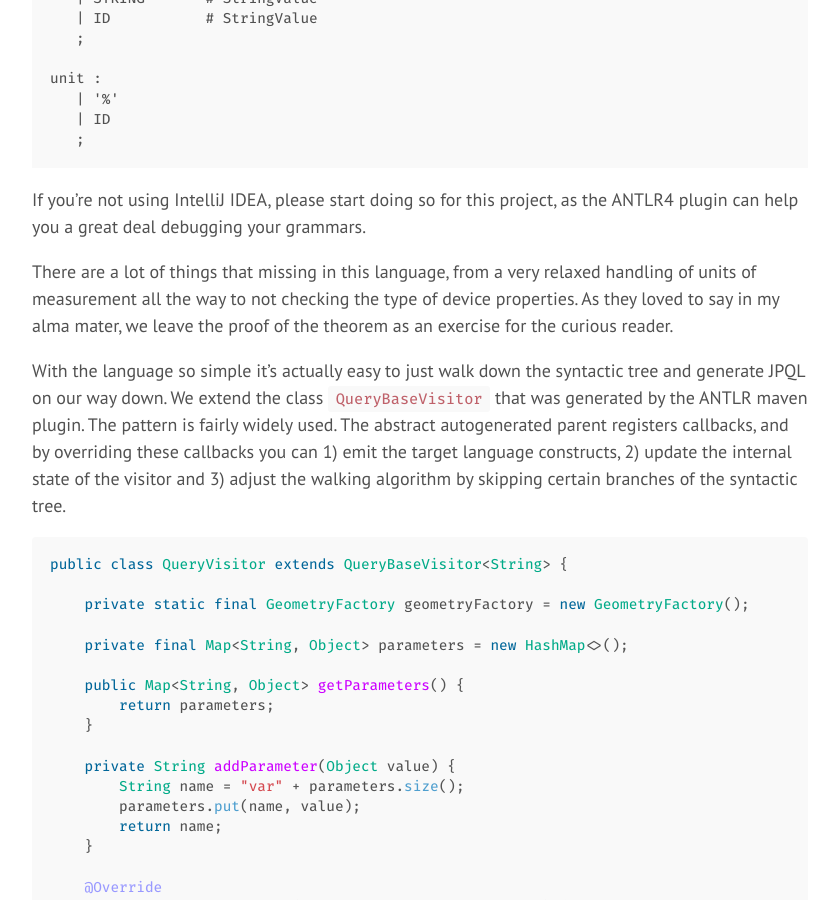
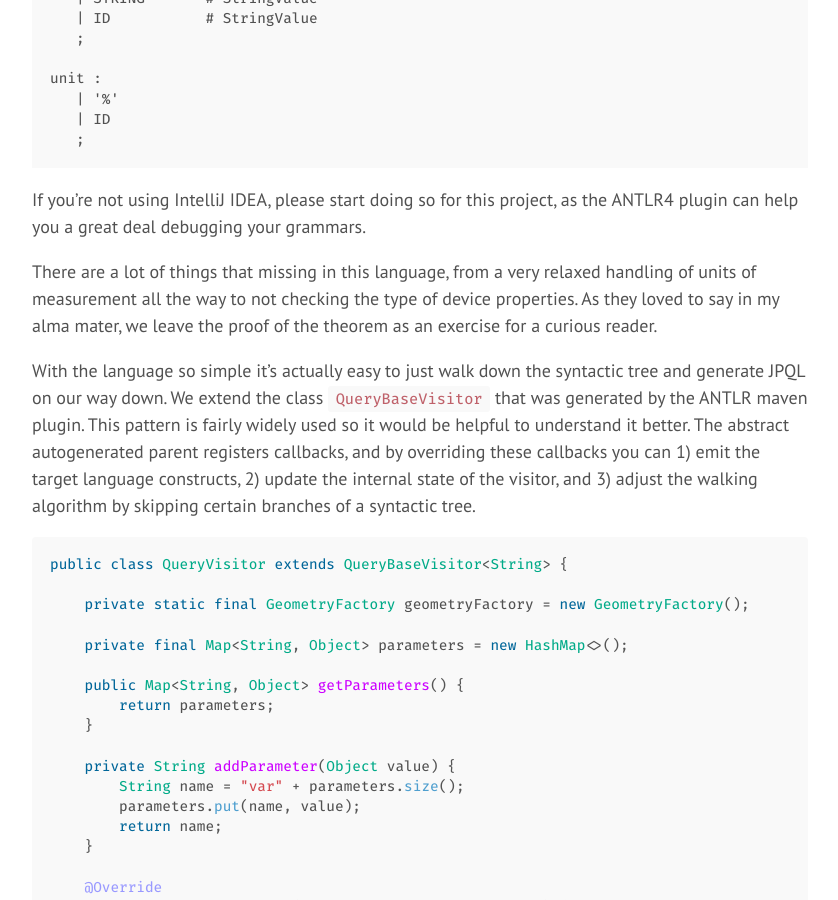
Before and after one commit to vasily-kartashov/vasily-kartashov.github.io, a Jekyll site: the page built from _posts/2016-01-30-writing-a-simple-query-language-with-antlr.md, in a window 1280 px wide and 900 px high, scrolled down 1898 px. Shown: the whole window, without its empty margins (382-1220 px from the left). Built offline with Jekyll 4.4.1, drawn with Linux system fonts in a browser that asks for light colours; some web fonts are replaced; some of the changed text lies outside the part shown.

Commit message:
minor updates to writing a simple query language

````diff
--- a/_posts/2016-01-30-writing-a-simple-query-language-with-antlr.md
+++ b/_posts/2016-01-30-writing-a-simple-query-language-with-antlr.md
@@ -92,12 +92,9 @@
 
 If you're not using IntelliJ IDEA, please start doing so for this project, as the ANTLR4 plugin can help you a great deal debugging your grammars.
 
-There are a lot of things that missing in this language, from a very relaxed handling of units of measurement all the way to not checking the type of device properties.
-As they loved to say in my alma mater, we leave the proof of the theorem as an exercise for the curious reader.
+There are a lot of things that missing in this language, from a very relaxed handling of units of measurement all the way to not checking the type of device properties. As they loved to say in my alma mater, we leave the proof of the theorem as an exercise for a curious reader.
 
-With the language so simple it's actually easy to just walk down the syntactic tree and generate JPQL on our way down. We extend the class `QueryBaseVisitor` that was generated by the ANTLR maven plugin.
-The pattern is fairly widely used. The abstract autogenerated parent registers callbacks, and by overriding these callbacks you can 1) emit the target language constructs,
-2) update the internal state of the visitor and 3) adjust the walking algorithm by skipping certain branches of the syntactic tree.
+With the language so simple it's actually easy to just walk down the syntactic tree and generate JPQL on our way down. We extend the class `QueryBaseVisitor` that was generated by the ANTLR maven plugin. This pattern is fairly widely used so it would be helpful to understand it better. The abstract autogenerated parent registers callbacks, and by overriding these callbacks you can 1) emit the target language constructs, 2) update the internal state of the visitor, and 3) adjust the walking algorithm by skipping certain branches of a syntactic tree.
 
 ```java
 public class QueryVisitor extends QueryBaseVisitor<String> {
@@ -237,8 +234,7 @@
 }
 ```
 
-Nothing here is particalarly complex or complicated. I use JScience to convert units of measurement to standard units
-(like miles and kilometers to meters, and percentages to double numbers).
+Nothing here is particalarly complex or complicated. I use JScience (never ever use it) to convert units of measurement to standard units (like miles and kilometers to meters, and percentages to double numbers).
 
 The rest of the project is boilerplate code mostly, like search service
 
@@ -289,3 +285,5 @@
 ```
 
 Rather neat. You can see the complete source code on [GitHub](https://github.com/vasily-kartashov/postgis-spring-data-jpa-example/commit/279b69d80783ad437018f1a689a6c6a620fbce9a)
+
+As a warning note: you probably should not build JPQL queries like this, unless you PoC'ing like I do here. A much more solid idea would be to use [JPQ Criteria API](https://docs.oracle.com/javaee/6/tutorial/doc/gjitv.html).
````
Also changed, not shown: other parts of _posts/2016-01-30-writing-a-simple-query-language-with-antlr.md (+2 -2 lines).
